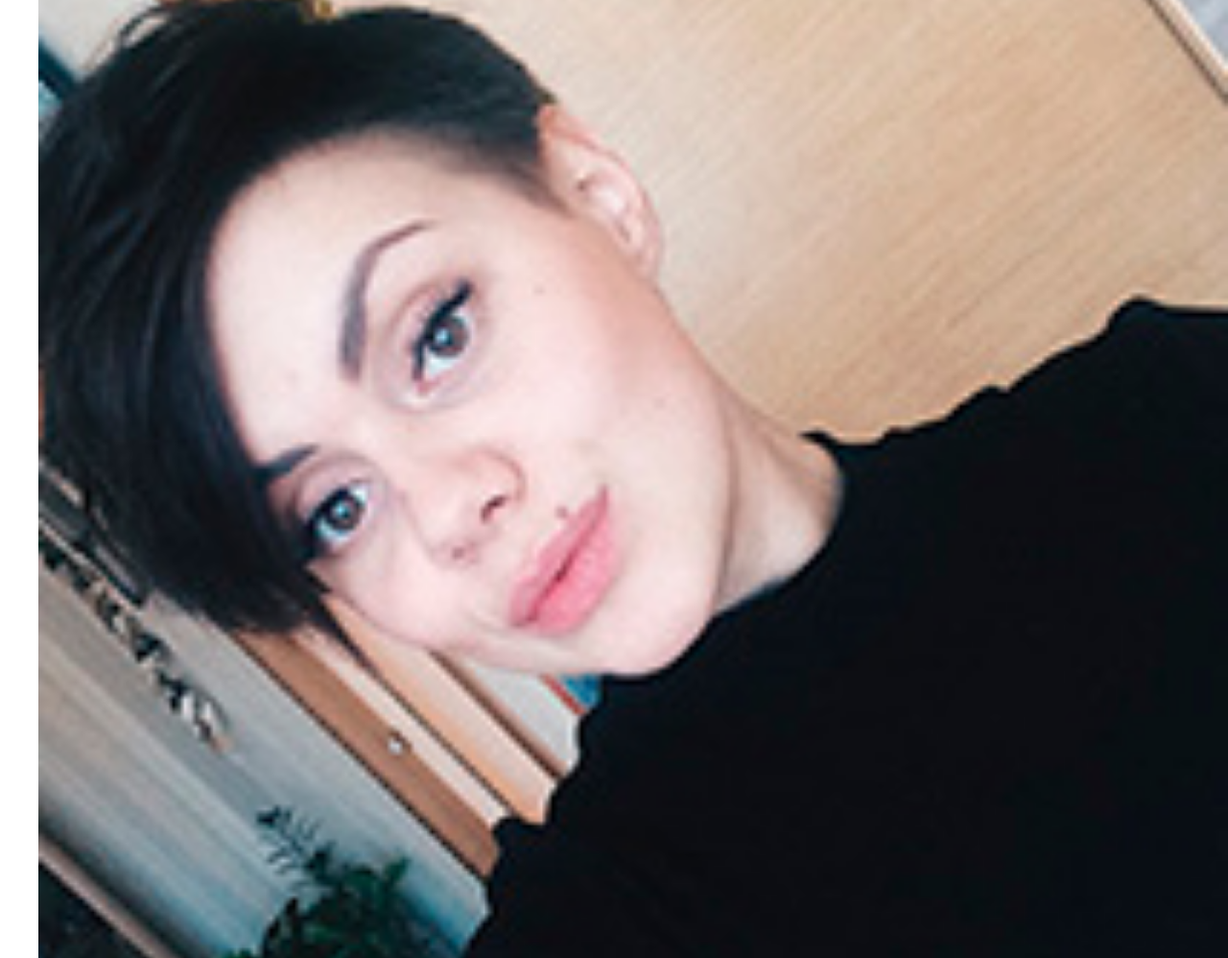
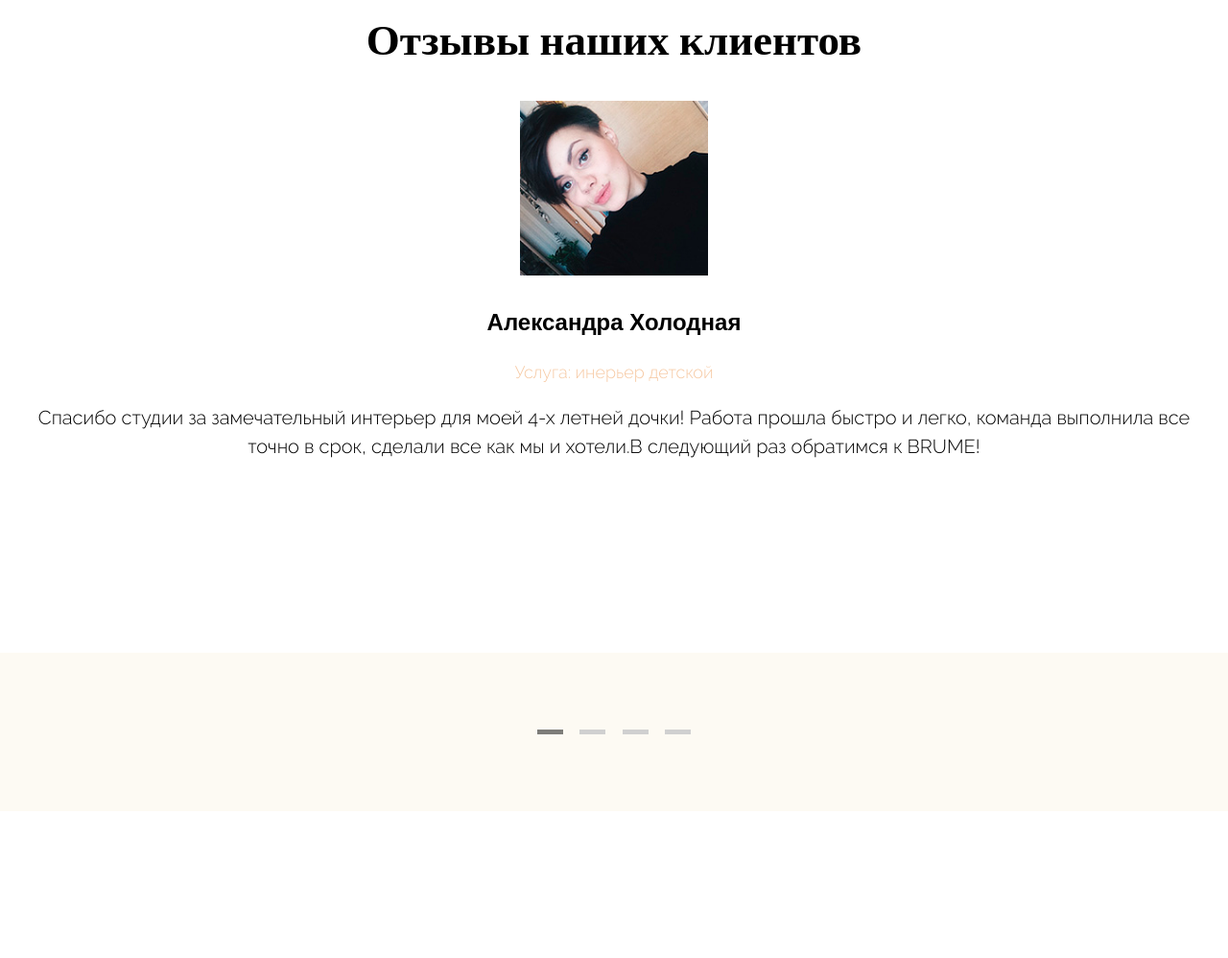
Before and after one commit to Ostin63/adaptive-brume, a website: page source/index.html in a window 1280 px wide. Shown: the part 6562-7560 px from the top of the page at 96% size. After the commit the page ends 7407 px from the top, so only its background shows below. Drawn offline with nearby package versions, Linux system fonts and the light colour scheme; files that its build step writes are made by us from their sources; files whose address does not match are found by name; a web font is replaced by a local one.

Commit message:
Добавил стили для reviews 320

```diff
--- a/source/index.html
+++ b/source/index.html
@@ -409,7 +409,7 @@
     <section class="reviews">
       <h2 class="reviews__title" id="section-5">Отзывы наших клиентов</h2>
       <ul class="reviews__slider">
-        <li class="reviews__item">
+        <li class="reviews__item active">
           <div class="reviews__block-img">
             <img class="reviews__img" src="img/al-cool-mobile.jpg" width="207" height="192" alt="Александра Холодная">
           </div>
@@ -445,7 +445,35 @@
               выполнила все точно в срок, сделали все как мы и хотели.В следующий раз обратимся к BRUME!</p>
           </div>
         </li>
+        <li class="reviews__item">
+          <div class="reviews__block-img">
+            <img class="reviews__img" src="img/ks-hot-mobile.jpg" width="193" height="192" alt="Ксения Горячая">
+          </div>
+          <div class="reviews__info">
+            <h3 class="reviews__info-title">Ксения Горячая</h3>
+            <span class="reviews__service"">Услуга: инерьер спальни</span>
+                    <p class=" reviews__info-text">Спасибо студии за замечательный интерьер для моей 4-х летней дочки! Работа
+              прошла быстро и легко, команда
+              выполнила все точно в срок, сделали все как мы и хотели.В следующий раз обратимся к BRUME!</p>
+          </div>
+        </li>
       </ul>
+      <div class="reviews__wrapper">
+        <ul class="reviews__slider-pagination">
+          <li class="reviews__slider-item">
+            <button class="reviews__slider-button button-active"></button>
+          </li>
+          <li class="reviews__slider-item">
+            <button class="reviews__slider-button"></button>
+          </li>
+          <li class="reviews__slider-item">
+            <button class="reviews__slider-button"></button>
+          </li>
+          <li class="reviews__slider-item">
+            <button class="reviews__slider-button"></button>
+          </li>
+        </ul>
+      </div>
     </section>
   </main>
   <!--<footer class="footer" id="section-6" style="background: #d0d0d0;">
--- a/source/js/style.js
+++ b/source/js/style.js
@@ -66,10 +66,14 @@ $(function () {
 
 /*Slider services*/
 
-
-/*Top slider*/
-
 const servicesButtons = document.querySelectorAll('.services__item-control');
 const servicesItems = document.querySelectorAll('.services__item');
 
 switchSlides(servicesButtons, servicesItems);
+
+/*Slider reviews*/
+
+const reviewsButtons = document.querySelectorAll('.reviews__slider-button');
+const reviewsItems = document.querySelectorAll('.reviews__item');
+
+switchSlides(reviewsButtons, reviewsItems);
--- /dev/null
+++ b/source/sass/blocks/reviews.scss
@@ -0,0 +1,94 @@
+.reviews {
+  padding-top: 60px;
+  display: grid;
+  grid-template-columns: 13px 1fr 13px;
+}
+
+.reviews__title {
+  text-align: center;
+  font-size: 45px;
+  line-height: normal;
+  font-weight: 600;
+  font-family: $font-playfair;
+  grid-column: 2 / -2;
+}
+
+.reviews__slider {
+  position: relative;
+  width: 100%;
+  height: 575px;
+  margin: 0;
+  padding: 0;
+  list-style: none;
+  grid-column: 2 / -2;
+}
+
+.reviews__item {
+  position: absolute;
+  visibility: hidden;
+
+  &.active {
+    visibility: visible;
+  }
+}
+
+.reviews__block-img {
+  width: 196px;
+  height: 192px;
+  margin: 0 auto;
+}
+
+.reviews__info-title {
+  text-align: center;
+  font-size: 24px;
+  line-height: 30px;
+  font-weight: 600;
+  font-family: $font-raleway;
+}
+
+.reviews__service {
+  width: 100%;
+  display: inline-block;
+  text-align: center;
+  font-size: 18px;
+  line-height: 25px;
+  font-weight: 300;
+  font-family: $font-raleway;
+  color: var(--yellow-special);
+}
+
+.reviews__info-text {
+  text-align: center;
+  font-size: 20px;
+  line-height: 30px;
+  font-weight: 300;
+  font-family: $font-raleway;
+}
+
+.reviews__wrapper {
+  background: var(--yellow-super-ligth);
+  grid-column: 1 / -1;
+}
+
+.reviews__slider-pagination {
+  width: 160px;
+  margin: 0 auto;
+  padding: 80px 0;
+  list-style: none;
+  display: flex;
+  flex-direction: row;
+  justify-content: space-between;
+}
+
+.reviews__slider-button {
+  width: 27px;
+  height: 5px;
+  display: block;
+  border: none;
+  background: var(--basic-grey);
+  cursor: pointer;
+
+  &.button-active {
+    background: var(--grey-dark);
+  }
+}
--- a/source/sass/style.scss
+++ b/source/sass/style.scss
@@ -9,3 +9,4 @@
 @import "blocks/video.scss";
 @import "blocks/Job.scss";
 @import "blocks/contacts.scss";
+@import "blocks/reviews.scss";
```
Also changed, not shown: build/css/style.min.css, build/index.html, build/js/script.min.js, 1 other file.
